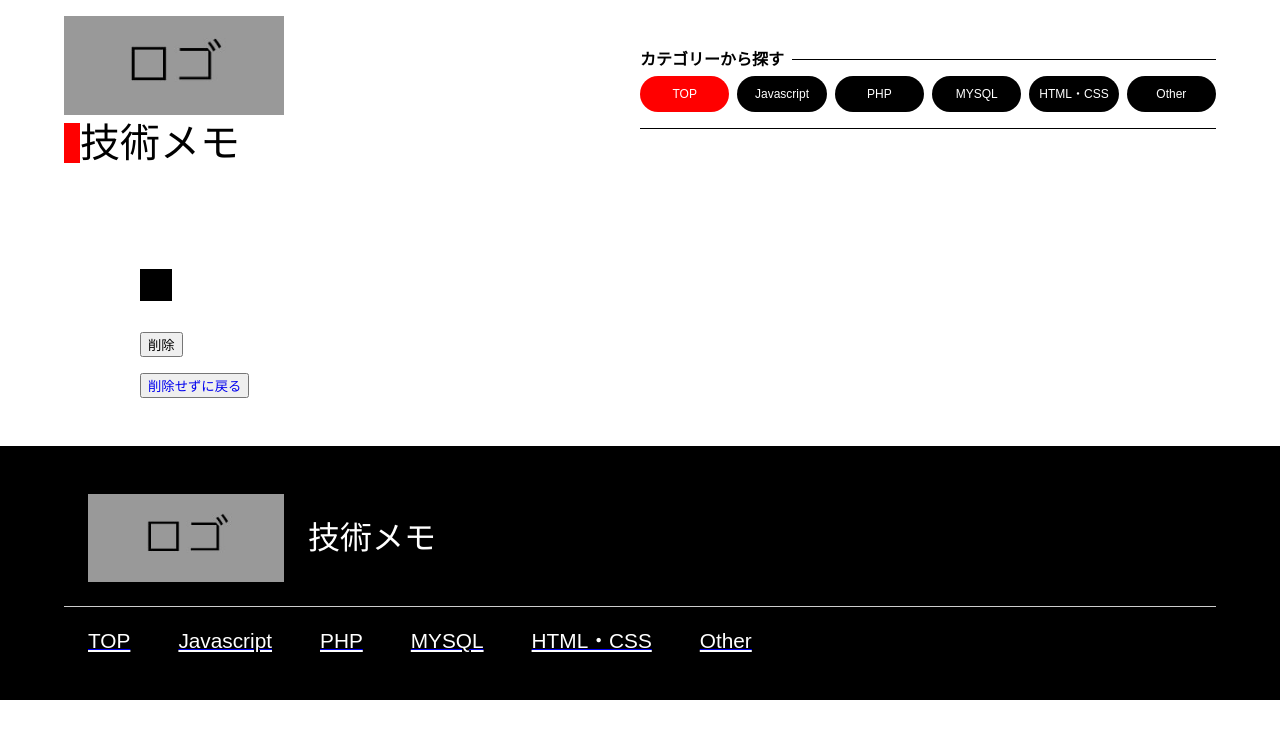
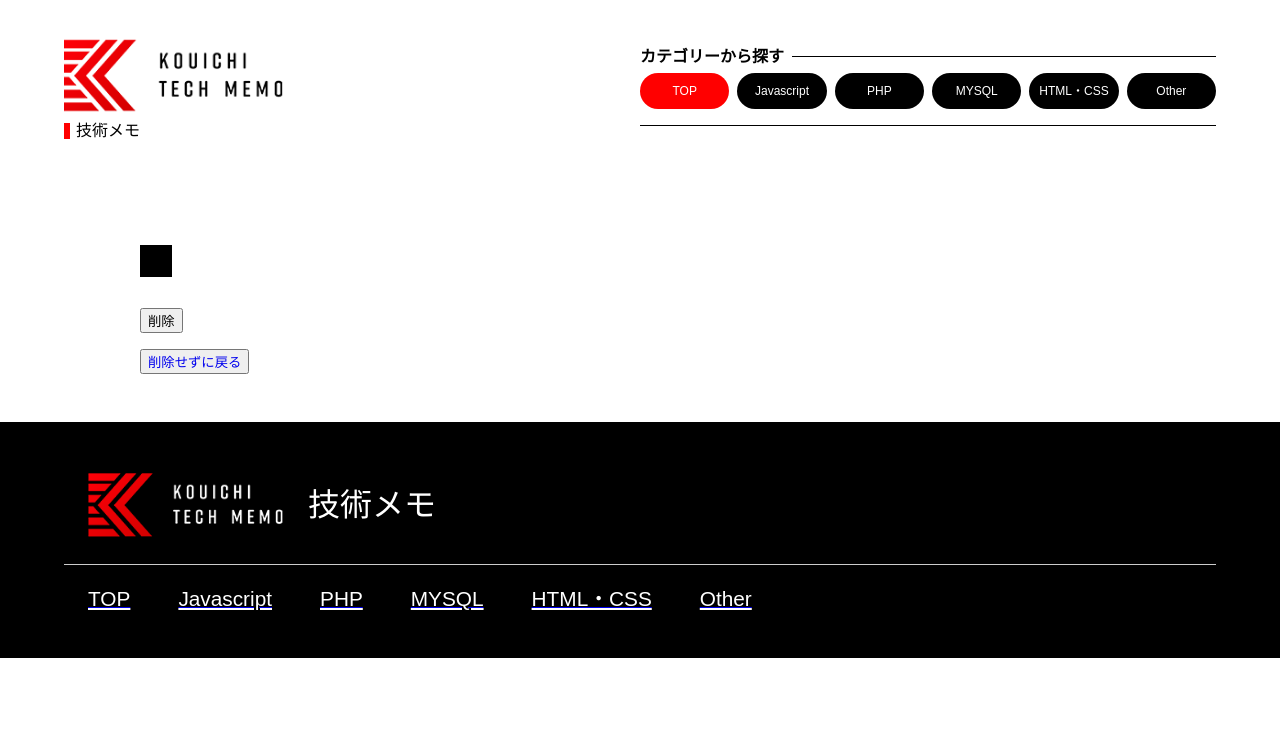
Before and after one commit to kouichi-kuu/portfolioReact, a React (Create React App) app: page /item/delete/1 in a window 1280 px wide. Shown: the top 738 px of the page. Built offline with nearby package versions, Linux system fonts and the light colour scheme; no server answers.

Commit message:
ロゴ追加とヘッダーパディングの調整

```diff
--- a/src/App.css
+++ b/src/App.css
@@ -34,7 +34,7 @@ a:hover{
 	justify-content: space-between;
 	max-width: 1920px;
 	margin: 0 auto;
-	padding: 16px 5% 50px;
+	padding: 36px 5% 50px;
 }
 
 .header__elem{
@@ -80,9 +80,10 @@ a:hover{
 }
 
 .header__in-txt{
-	font-size: 2.5rem;
-	border-left: 16px solid #ff0000;
+	font-size: 1rem;
+	border-left: 6px solid #ff0000;
 	display: block;
+	padding: 0 0 0 6px;
 }
 
 .current{
--- a/src/components/footer.js
+++ b/src/components/footer.js
@@ -1,4 +1,4 @@
-import rogo from "../images/rogo.jpg"
+import whiterogo from "../images/rogo_white.png"
 import { Link } from "react-router-dom"
 
 const Footer = ()=>{
@@ -7,7 +7,7 @@ const Footer = ()=>{
             <div className="footer__contents">
                 <ul className="footer__elem-ul">
                     <li className="footer__elem-li">
-                        <figure className="footer__rogo-img"><img src={rogo} className="footer__img images" alt="技術ブログ" /></figure>
+                        <figure className="footer__rogo-img"><img src={whiterogo} className="footer__img images" alt="技術ブログ" /></figure>
                     </li>
                     <li className="footer__elem-li">技術メモ</li>
                 </ul>
--- a/src/components/header.js
+++ b/src/components/header.js
@@ -1,4 +1,4 @@
-import rogo from "../images/rogo.jpg"
+import rogo from "../images/rogo.png"
 import {Link} from "react-router-dom"
 import { useState,useRef } from "react"
 
--- a/src/components/slide.js
+++ b/src/components/slide.js
@@ -38,7 +38,7 @@ const Slide = ()=>{
 
 	const liDataLength = newdateItem && newdateItem.newdateItem.length
 	//console.log(newdateItem && newdateItem.newdateItem)
-	console.log(slideSize)
+	//console.log(slideSize)
 
 	//プログレッシブバーのアニメーションリセット用クラスの切替
 	const progBarClass = isAnimation?'progBarAnime':'resetProgBarAnime'
@@ -65,7 +65,7 @@ const Slide = ()=>{
 	}
 	slideMove(slideCount)
 
-	//スライダーデータをJSXにセット（現在はスライダーのテキスト部分のみ）＆プログレッシブバー実行
+	//スライダーデータをJSXにセット（現在はスライダーのテキスト部分のみ）
 	//let duration = 3000
     useEffect(()=>{
 		setSlideData(newdateItem && newdateItem.newdateItem)
```
Also changed, not shown: src/images/rogo.png (added), src/images/rogo_white.png (added).
